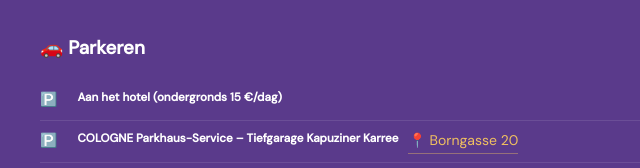
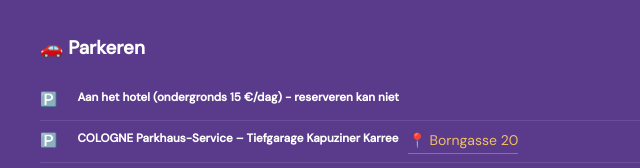
Before and after one commit to sebastiaanApp/Aachen2026Jaaat, a plain HTML site: page index.html in a window 1280 px wide. Shown: the part 1064-1232 px from the top of the page, 0-640 px from the left. Drawn offline with nearby package versions, Linux system fonts and the light colour scheme; a web font is replaced by a local one.

Commit message:
Update index.html

```diff
--- a/index.html
+++ b/index.html
@@ -408,7 +408,7 @@
       <li>
         <span>🅿️</span>
         <br>
-        <h5>Aan het hotel (ondergronds 15 €/dag)</h5>
+        <h5>Aan het hotel (ondergronds 15 €/dag) - reserveren kan niet</h5>
       </li>
       <li>
         <span>🅿️</span>
```
